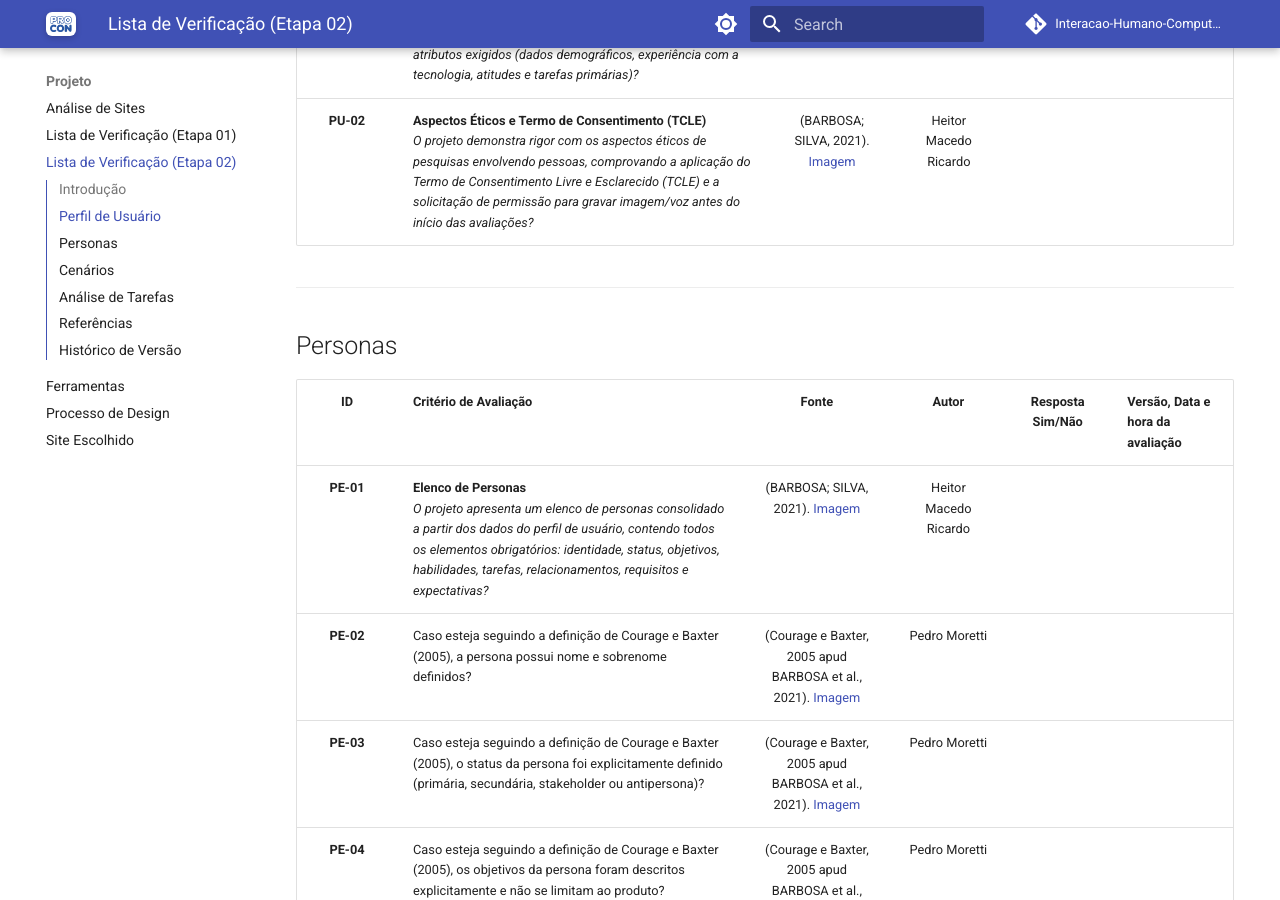
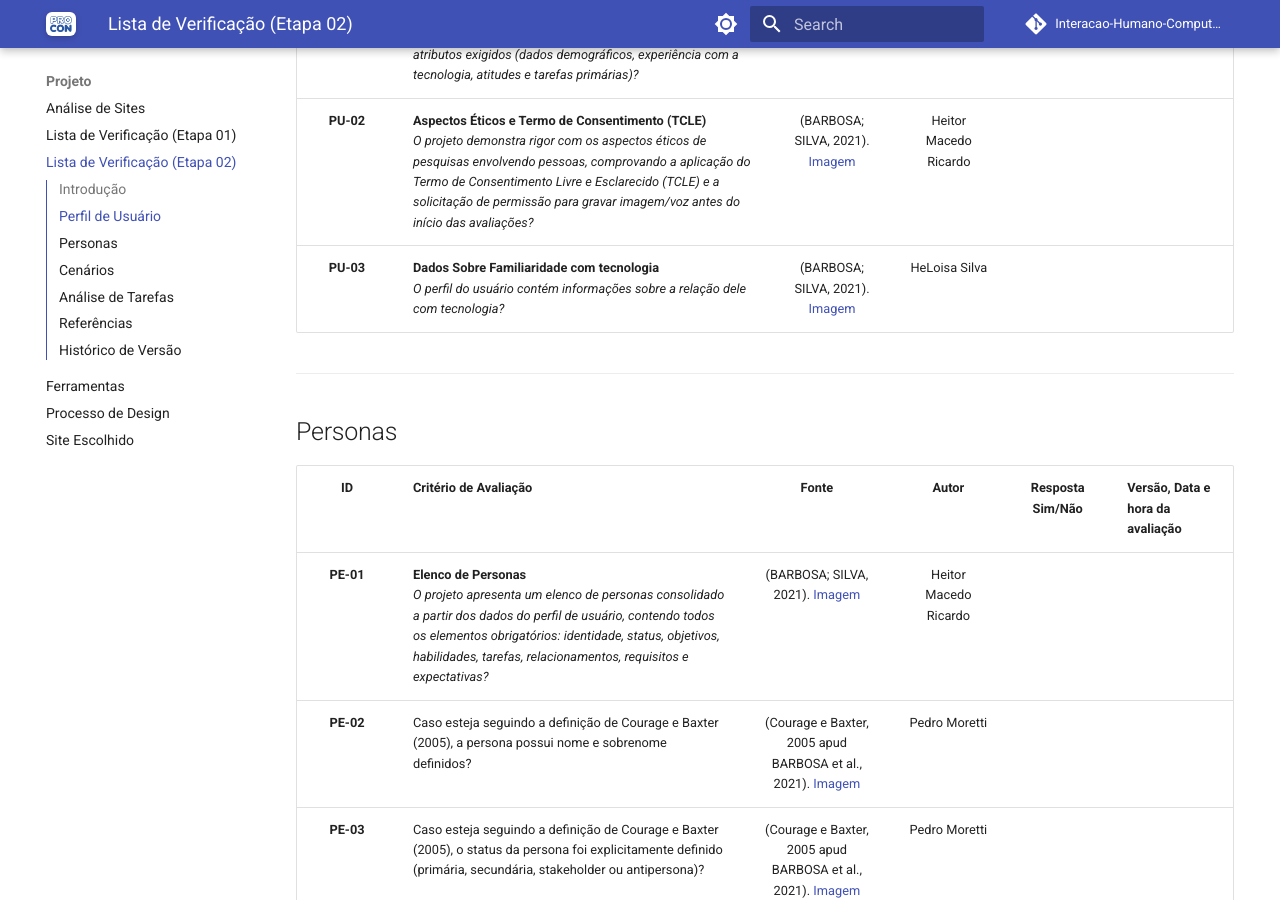
Before and after one commit to Interacao-Humano-Computador/2026.1-Grupo03, an MkDocs documentation site: the page built from docs/projeto/verificacao-etapa2.md, in a window 1280 px wide and 900 px high, scrolled down 609 px. Built offline with MkDocs 1.6.1 and Material for MkDocs 9.7.7, drawn with Linux system fonts in a browser that asks for light colours; comment, search, counter and statistics services are not loaded.

```diff
--- a/docs/projeto/verificacao-etapa2.md
+++ b/docs/projeto/verificacao-etapa2.md
@@ -12,6 +12,7 @@
 |:--:|:---|:---:|:---:|:---:|:---|
 | **PU-01** | **Definição e Atributos do Perfil de Usuário**<br>*O perfil do usuário foi definido a partir de no mínimo duas técnicas de coleta de dados (ex: entrevistas, questionários, grupos de foco) e descreve claramente os grupos de atributos exigidos (dados demográficos, experiência com a tecnologia, atitudes e tarefas primárias)?* | (BARBOSA; SILVA, 2021). [Imagem](images/verificacao/verificacaoHeitor-2-1.png) | Heitor Macedo Ricardo | | |
 | **PU-02** | **Aspectos Éticos e Termo de Consentimento (TCLE)**<br>*O projeto demonstra rigor com os aspectos éticos de pesquisas envolvendo pessoas, comprovando a aplicação do Termo de Consentimento Livre e Esclarecido (TCLE) e a solicitação de permissão para gravar imagem/voz antes do início das avaliações?* | (BARBOSA; SILVA, 2021). [Imagem](images/verificacao/VerificacaoHeitor-2-2.png) | Heitor Macedo Ricardo | | |
+| **PU-03** | **Dados Sobre Familiaridade com tecnologia**<br>*O perfil do usuário contém informações sobre a relação dele com tecnologia?* | (BARBOSA; SILVA, 2021). [Imagem](images/verificacao/VerificacaoHeitor-2-2.png) | HeLoisa Silva | | |
 
 ---
 
```
Also changed, not shown: docs/projeto/images/verificacao2/inspecao-PU-03.png (added).
